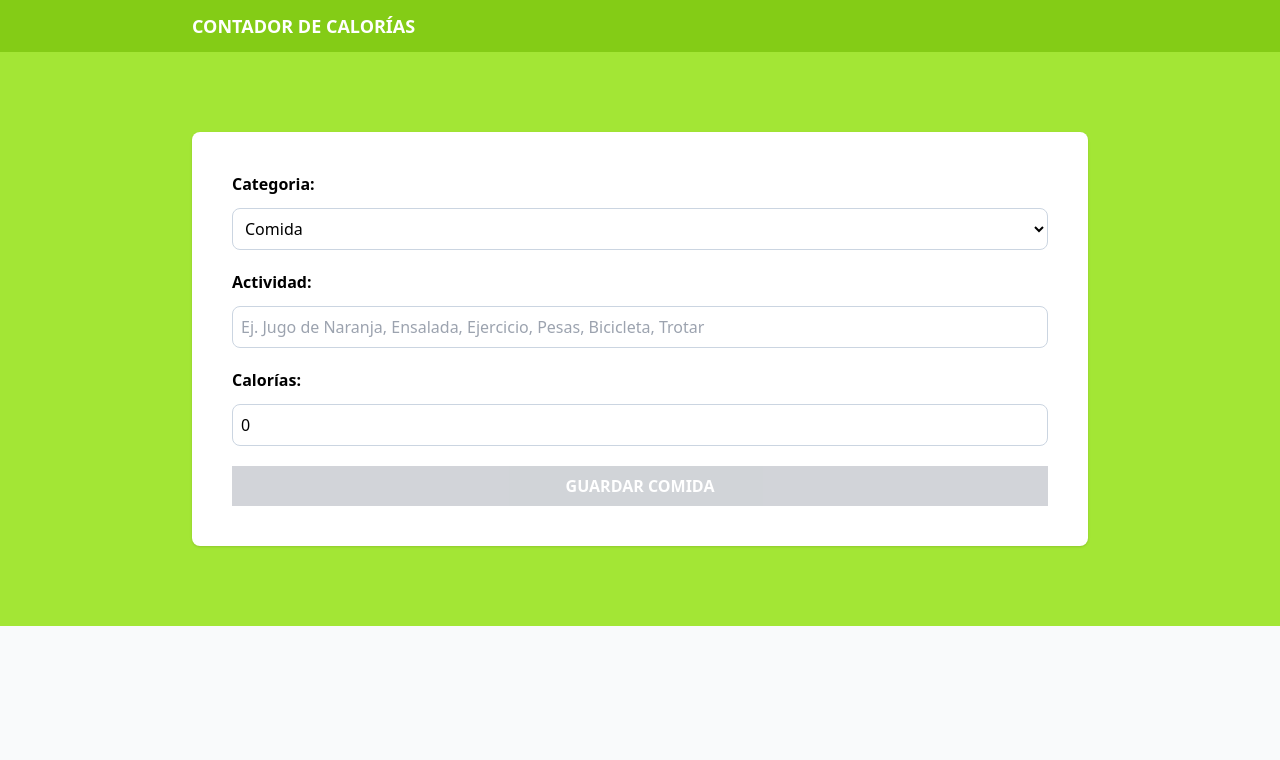
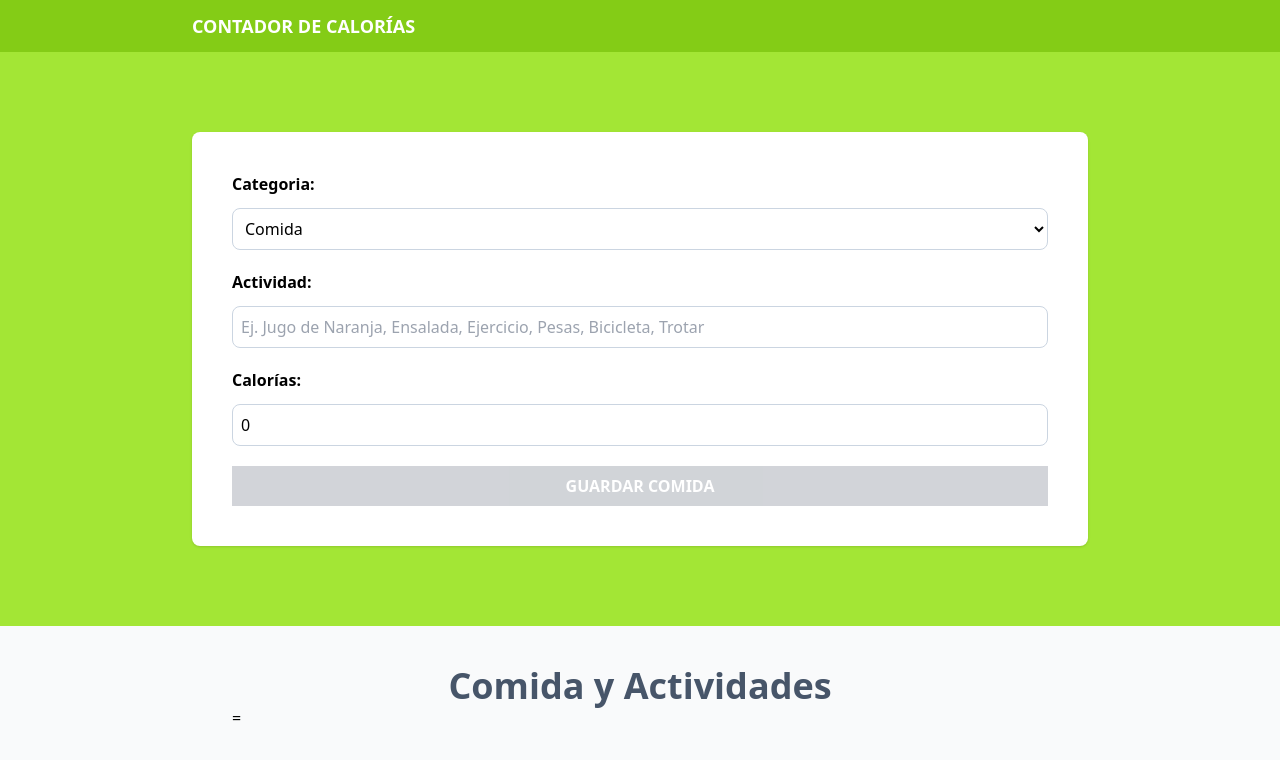
Before and after one commit to MauroQuiroga99/calorie-tracking, a React (Vite) app: page / in a window 1280 px wide. Shown: the top 760 px of the page. Built offline with nearby package versions, Linux system fonts and the light colour scheme.

Commit message:
crear componente para listar actividades y comidas

```diff
--- a/src/App.tsx
+++ b/src/App.tsx
@@ -1,6 +1,7 @@
 import { useReducer } from "react";
 import Form from "./components/Form";
 import { activityReducer, initialState } from "./reducers/activityReducer";
+import ActivityList from "./components/ActivityList";
 
 function App() {
   const [state, dispatch] = useReducer(activityReducer, initialState);
@@ -19,6 +20,9 @@
           <Form dispatch={dispatch} />
         </div>
       </section>
+      <section className="p-10 mx-auto max-w-4xl">
+        <ActivityList activities={state.activities} />
+      </section>
     </>
   );
 }
--- /dev/null
+++ b/src/components/ActivityList.tsx
@@ -0,0 +1,31 @@
+import { Activity } from "../types";
+
+type ActivityListProps = {
+  activities: Activity[];
+};
+
+export default function ActivityList({ activities }: ActivityListProps) {
+  return (
+    <>
+      <h2 className="text-4xl font-bold text-slate-600 text-center">
+        Comida y Actividades
+      </h2>
+      {activities.map((activity) => (
+        <div
+          key={activity.id}
+          className="px-5 py-10 bg-white mt-5 flex justify-between ">
+            <div className="space-y-2 relative">
+                <p> {activity.category} </p>
+                <p className="text-2xl font-bold pt-5"> {activity.name} </p>
+                <p className="font-black text-4xl text-lime-500">
+                    {activity.calories} {""}
+                    <span>Calorias</span>
+                </p>
+            </div>
+            <div></div>
+          </div>
+      ))}
+      =
+    </>
+  );
+}
```
